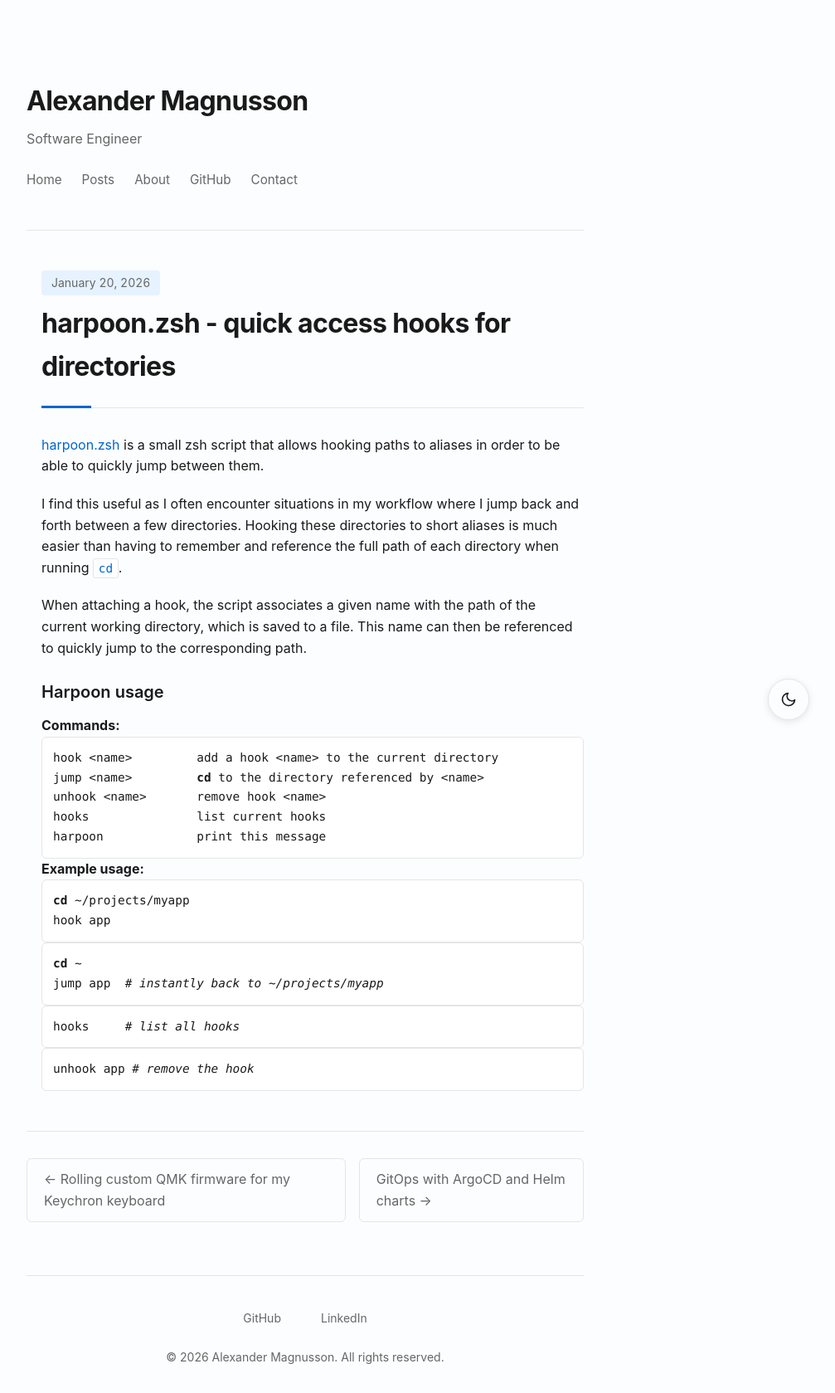
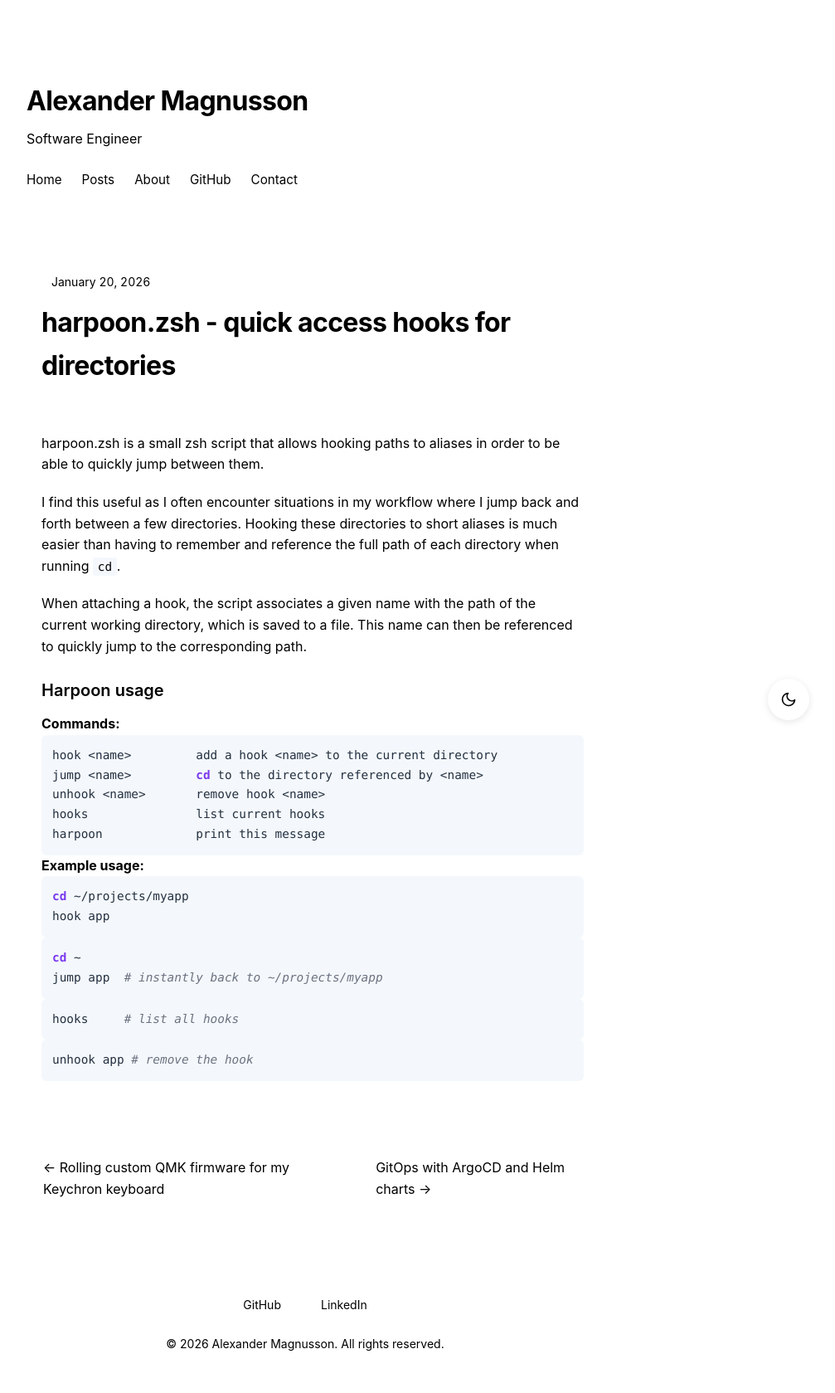
Before and after one commit to Alexandoooor/Alexandoooor.github.io, a Jekyll site: the page built from _posts/2026-01-20-harpoon.md, in a window 1280 px wide. Shown: the whole page at 83% size, without its empty margins (272-1279 px from the left). Built offline with Jekyll 4.4.1, drawn with Linux system fonts in a browser that asks for light colours.

Commit message:
Update style.css

```diff
--- a/assets/css/style.css
+++ b/assets/css/style.css
@@ -5,27 +5,37 @@
 }
 
 :root {
-    --bg: #fcfdfe;
-    --text: #1a1a1a;
-    --text-secondary: #666666;
-    --accent: #0066cc;
-    --accent-light: #e6f2ff;
-    --border: #e5e5e5;
-    --code-bg: #ffffff;
-    --success: #16a34a;
-    --warning: #ea580c;
+  --code-bg: #f4f8fc;
+  --code-text: #243040;
+  --syntax-comment: #6b7280;
+  --syntax-keyword: #7c3aed;
+  --syntax-string: #15803d;
+  --syntax-number: #c2410c;
+  --syntax-function: #2563eb;
+  --syntax-type: #0f766e;
+  --syntax-variable: #334155;
+  --syntax-operator: #0891b2;
+  --syntax-prompt: #dc2626;
+  --syntax-error: #dc2626;
+  --syntax-inserted: #15803d;
+  --syntax-deleted: #b91c1c;
 }
 
 html[data-theme="dark"] {
-    --bg: #0f1419;
-    --text: #e5e5e5;
-    --text-secondary: #999999;
-    --accent: #4d9fff;
-    --accent-light: #1a2332;
-    --border: #2a2a2a;
-    --code-bg: #1a1f26;
-    --success: #22c55e;
-    --warning: #fb923c;
+  --code-bg: #1a1b26;
+  --code-text: #c0caf5;
+  --syntax-comment: #565f89;
+  --syntax-keyword: #bb9af7;
+  --syntax-string: #9ece6a;
+  --syntax-number: #ff9e64;
+  --syntax-function: #7aa2f7;
+  --syntax-type: #2ac3de;
+  --syntax-variable: #c0caf5;
+  --syntax-operator: #89ddff;
+  --syntax-prompt: #f7768e;
+  --syntax-error: #f7768e;
+  --syntax-inserted: #9ece6a;
+  --syntax-deleted: #f7768e;
 }
 
 /* Still respect system preference as default */
@@ -234,21 +244,18 @@
 }
 
 .post-content pre {
-    background: var(--code-bg);
-    color: var(--code-text);
-    padding: 1rem;
-    border-radius: 6px;
-    overflow-x: auto;
-    margin-bottom: 1.25rem;
-    border: 1px solid var(--border);
+  background: transparent;
+  padding: 0;
+  border: none;
+  margin-bottom: 1.25rem;
+  overflow: visible;
 }
 
 .post-content pre code {
-    background: transparent;
-    color: inherit;
-    padding: 0;
-    border: none;
-    font-family: 'SF Mono', Monaco, 'Cascadia Code', 'Roboto Mono', Consolas, monospace;
+  background: transparent;
+  padding: 0;
+  border: none;
+  color: inherit;
 }
 
 /* Make nested syntax-highlighting spans inherit readable color unless overridden intentionally */
```
